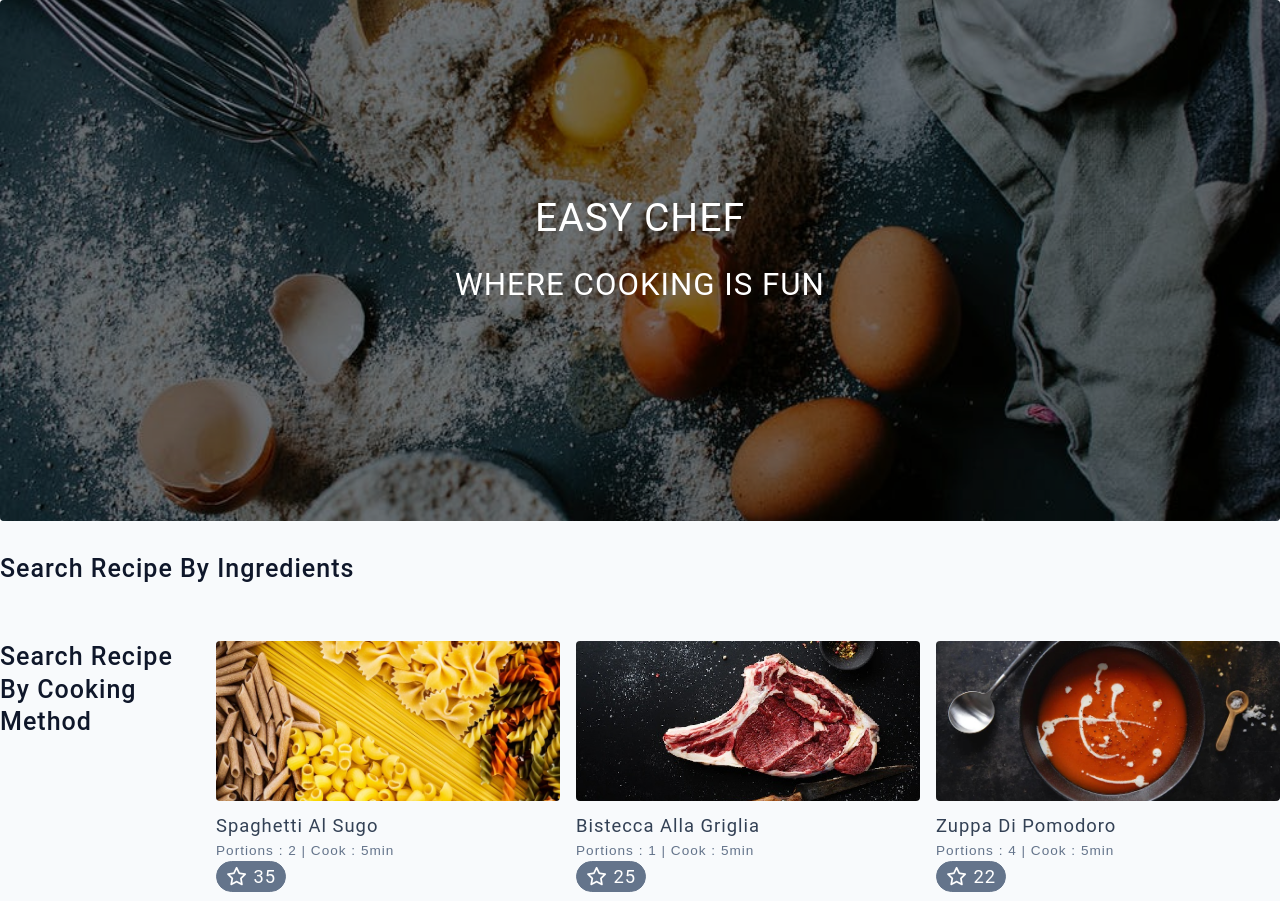
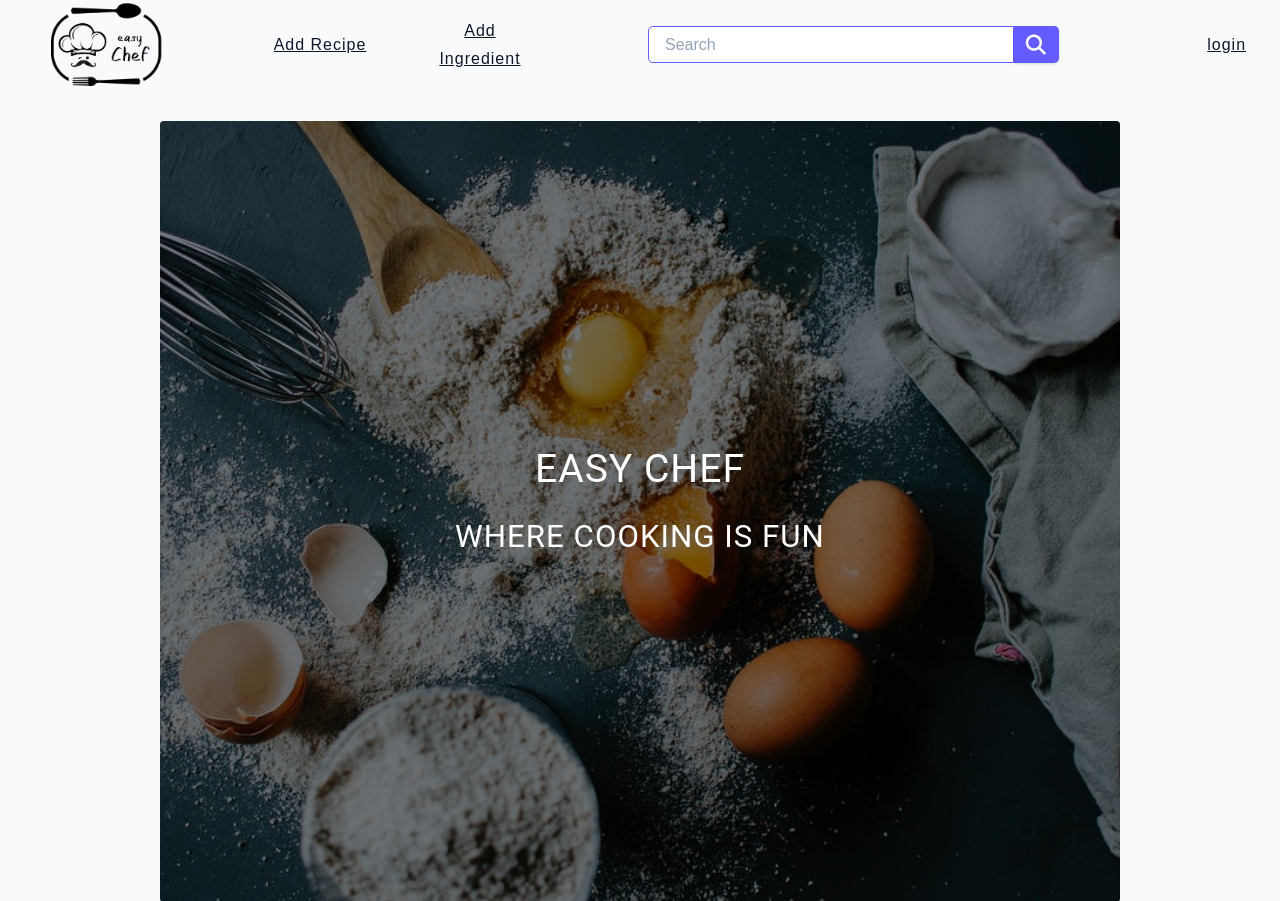
Before and after one commit to cipst/EasyChef, a PHP site: page / in a window 1280 px wide. Shown: the top 901 px of the page. Run offline with PHP 8.4, Linux system fonts and the light colour scheme; data that the repository does not hold is empty.

Commit message:
index.php rework

```diff
--- a/progetto_finale/index.php
+++ b/progetto_finale/index.php
@@ -1,6 +1,8 @@
-<?php
-include_once("php/top.php");
-?>
+<?php include_once("php/top.php"); ?>
+<script type="module" src="js/recipes.js"></script>
+<script type="module" src="js/cooking_methods.js"></script>
+<script type="module" src="js/chefs.js"></script>
+<?php include_once("php/navbar.php"); ?>
 
 <header class="hero">
     <div class="hero-container">
@@ -34,7 +36,7 @@
 
     <div class="recipes-list">
         <a href="single-recipe.html" class="recipe">
-            <img src="./images/recipes/pasta.jpg" class="img recipe-img" alt="" />
+            <img src="./assets/images/recipes/pasta.jpg" class="img recipe-img" alt="" />
             <h5>Spaghetti al sugo</h5>
             <p>Portions : 2 | Cook : 5min</p>
             <h5 class="star-icon"> <i class="far fa-star"></i> 35</h5>
@@ -42,7 +44,7 @@
         </a>
 
         <a href="single-recipe.html" class="recipe">
-            <img src="./images/recipes/meat.jpg" class="img recipe-img" alt="" />
+            <img src="./assets/images/recipes/meat.jpg" class="img recipe-img" alt="" />
             <h5>Bistecca alla griglia</h5>
             <p>Portions : 1 | Cook : 5min</p>
             <h5 class="star-icon"> <i class="far fa-star"></i> 25</h5>
@@ -51,7 +53,7 @@
 
 
         <a href="single-recipe.html" class="recipe">
-            <img src="./images/recipes/soup.jpg" class="img recipe-img" alt="" />
+            <img src="./assets/images/recipes/soup.jpg" class="img recipe-img" alt="" />
             <h5>Zuppa di pomodoro</h5>
             <p>Portions : 4 | Cook : 5min</p>
             <h5 class="star-icon"> <i class="far fa-star"></i> 22</h5>
@@ -60,7 +62,7 @@
 
 
         <a href="single-recipe.html" class="recipe">
-            <img src="./images/recipes/vegan.jpg" class="img recipe-img" alt="" />
+            <img src="./assets/images/recipes/vegan.jpg" class="img recipe-img" alt="" />
             <h5>Zucchine al forno</h5>
             <p>Portions : 6 | Cook : 15min</p>
             <h5 class="star-icon"> <i class="far fa-star"></i> 15</h5>
@@ -69,7 +71,7 @@
 
 
         <a href="single-recipe.html" class="recipe">
-            <img src="./images/recipes/other.jpg" class="img recipe-img" alt="" />
+            <img src="./assets/images/recipes/other.jpg" class="img recipe-img" alt="" />
             <h5>Focaccia di farro</h5>
             <p>Portions : 3 | Cook : 25min</p>
             <h5 class="star-icon"> <i class="far fa-star"></i> 15</h5>
@@ -78,7 +80,7 @@
 
 
         <a href="single-recipe.html" class="recipe">
-            <img src="./images/recipes/dessert.jpg" class="img recipe-img" alt="" />
+            <img src="./assets/images/recipes/dessert.jpg" class="img recipe-img" alt="" />
             <h5>Torta ai mirtilli</h5>
             <p>Portions : 6 | Cook : 35min</p>
             <h5 class="star-icon"> <i class="far fa-star"></i> 8</h5>
@@ -87,7 +89,7 @@
 
 
         <a href="single-recipe.html" class="recipe">
-            <img src="./images/recipes/ethnic.jpg" class="img recipe-img" alt="" />
+            <img src="./assets/images/recipes/ethnic.jpg" class="img recipe-img" alt="" />
             <h5>Cous cous al curry</h5>
             <p>Portions : 3 | Cook : 25min</p>
             <h5 class="star-icon"> <i class="far fa-star"></i> 7</h5>
@@ -96,7 +98,7 @@
 
 
         <a href="single-recipe.html" class="recipe">
-            <img src="./images/recipes/fish.jpg" class="img recipe-img" alt="" />
+            <img src="./assets/images/recipes/fish.jpg" class="img recipe-img" alt="" />
             <h5>Fritto di pesce</h5>
             <p>Portions : 3 | Cook : 25min</p>
             <h5 class="star-icon"> <i class="far fa-star"></i> 5</h5>
```
